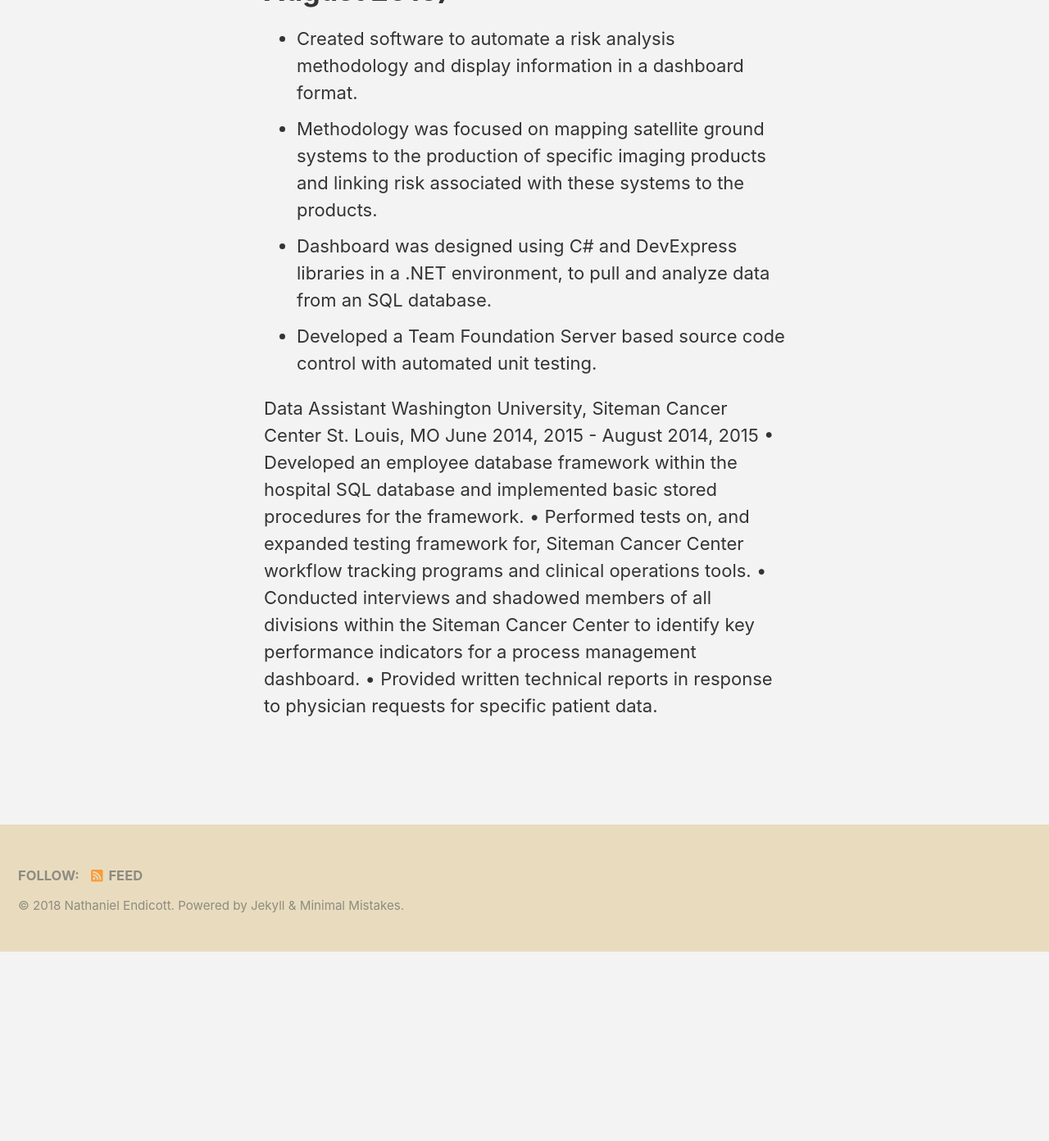
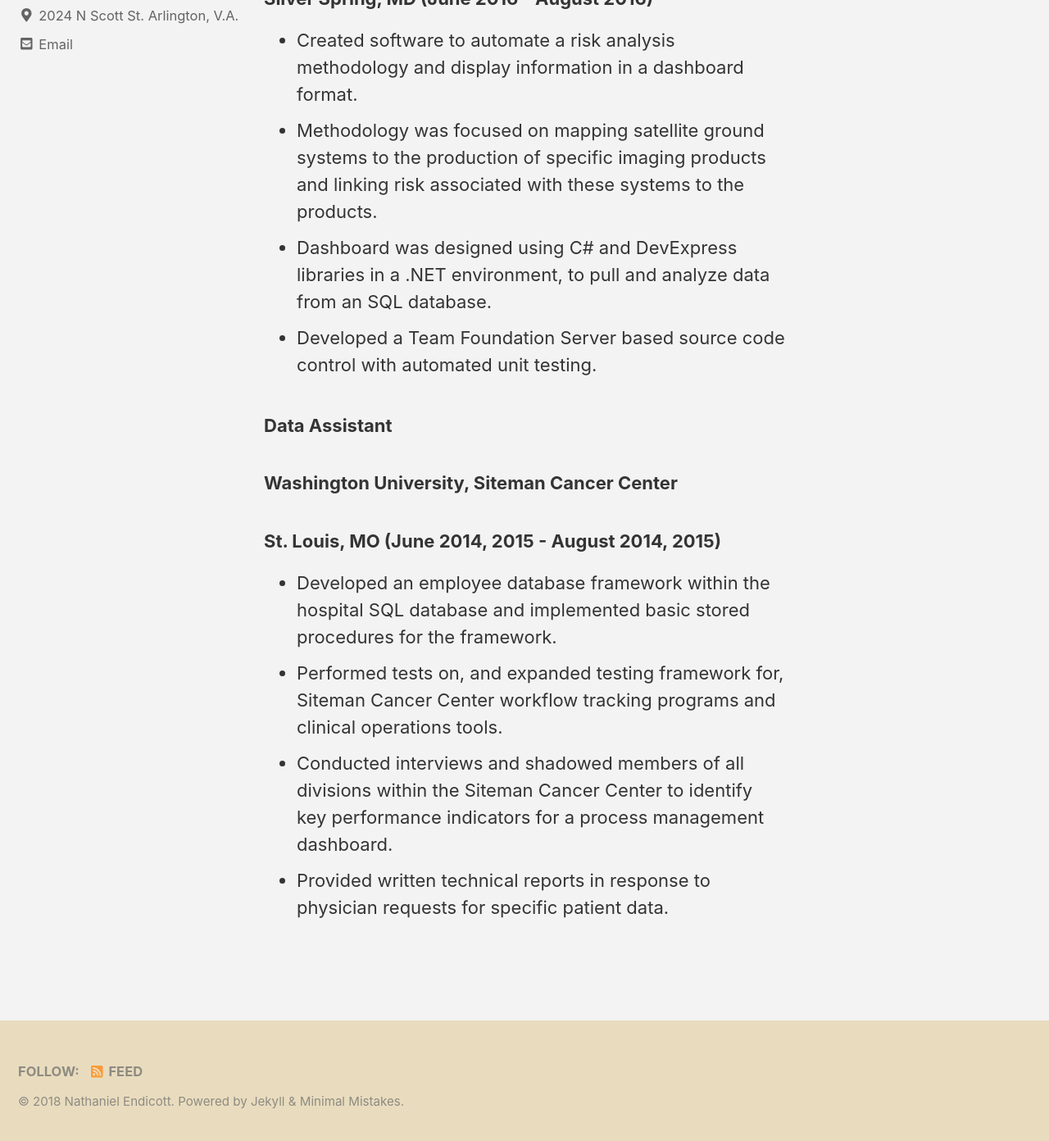
Before and after one commit to npendicott/npendicott.github.io, a Jekyll site: the page built from _pages/experience.md, in a window 1280 px wide and 1400 px high, scrolled down 1190 px. Shown: the top 1392 px of the window at 82% size. Built offline with Jekyll 4.4.1, drawn with Linux system fonts in a browser that asks for light colours; nearby versions of some CDN libraries; before the commit the page ends 2351 px from its top, so only the background shows below that.

Commit message:
More formatting

```diff
--- a/_pages/experience.md
+++ b/_pages/experience.md
@@ -3,27 +3,28 @@
 permalink: /experience/
 ---
 
-# Junior DevOps Engineer
-# Upside Business Travel
-# Washington, DC (October 2017 - March 2018)
+### Junior DevOps Engineer
+### Upside Business Travel
+### Washington, DC (October 2017 - March 2018)
 *	Created technical software architecture documentation, including outlines of various cache and queue systems in Upside’s core platform, and sequence diagrams focusing on data storage in user checkout flows that were used to separate user information from an existing database into a new schema.
 *	Created software in Python that used information from Terraform and Kubernetes configurations, as well as AWS/Boto, to automatically generate inter-service software dependency maps.
 *	Created processes and documentation to coordinate team ownership of software. This ownership was codified using Gihub tools such as codeowners files and tags.
 *	Created a program to compare provided hotel coordinates against the Google API and update an EDW.
 
 
-# Technical Intern
-# Noblis(NOAA Contract)
-# Silver Spring, MD (June 2016 - August 2016)
+### Technical Intern
+### Noblis(NOAA Contract)
+### Silver Spring, MD (June 2016 - August 2016)
 *	Created software to automate a risk analysis methodology and display information in a dashboard format.
 *	Methodology was focused on mapping satellite ground systems to the production of specific imaging products and linking risk associated with these systems to the products.
 *	Dashboard was designed using C# and DevExpress libraries in a .NET environment, to pull and analyze data from an SQL database.
 *	Developed a Team Foundation Server based source code control with automated unit testing.
 
 
-Data Assistant
-Washington University, Siteman Cancer Center      St. Louis, MO             June 2014, 2015 - August 2014, 2015
-•	Developed an employee database framework within the hospital SQL database and implemented basic stored procedures for the framework.
-•	Performed tests on, and expanded testing framework for, Siteman Cancer Center workflow tracking programs and clinical operations tools.
-•	Conducted interviews and shadowed members of all divisions within the Siteman Cancer Center to identify key performance indicators for a process management dashboard.
-•	Provided written technical reports in response to physician requests for specific patient data.
+### Data Assistant
+### Washington University, Siteman Cancer Center
+### St. Louis, MO (June 2014, 2015 - August 2014, 2015)
+*	Developed an employee database framework within the hospital SQL database and implemented basic stored procedures for the framework.
+*	Performed tests on, and expanded testing framework for, Siteman Cancer Center workflow tracking programs and clinical operations tools.
+*	Conducted interviews and shadowed members of all divisions within the Siteman Cancer Center to identify key performance indicators for a process management dashboard.
+*	Provided written technical reports in response to physician requests for specific patient data.
```
Also changed, not shown: _pages/about.md (+0 -4 lines).
